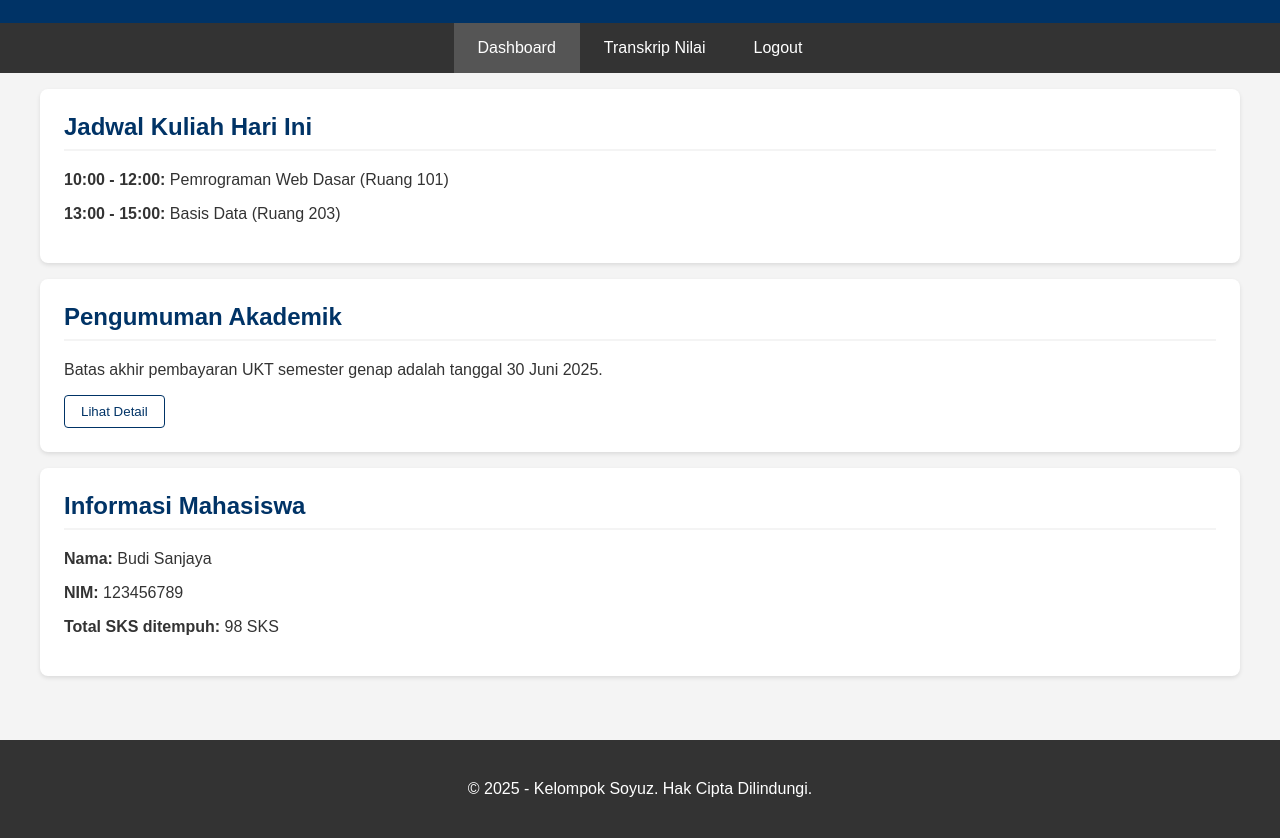
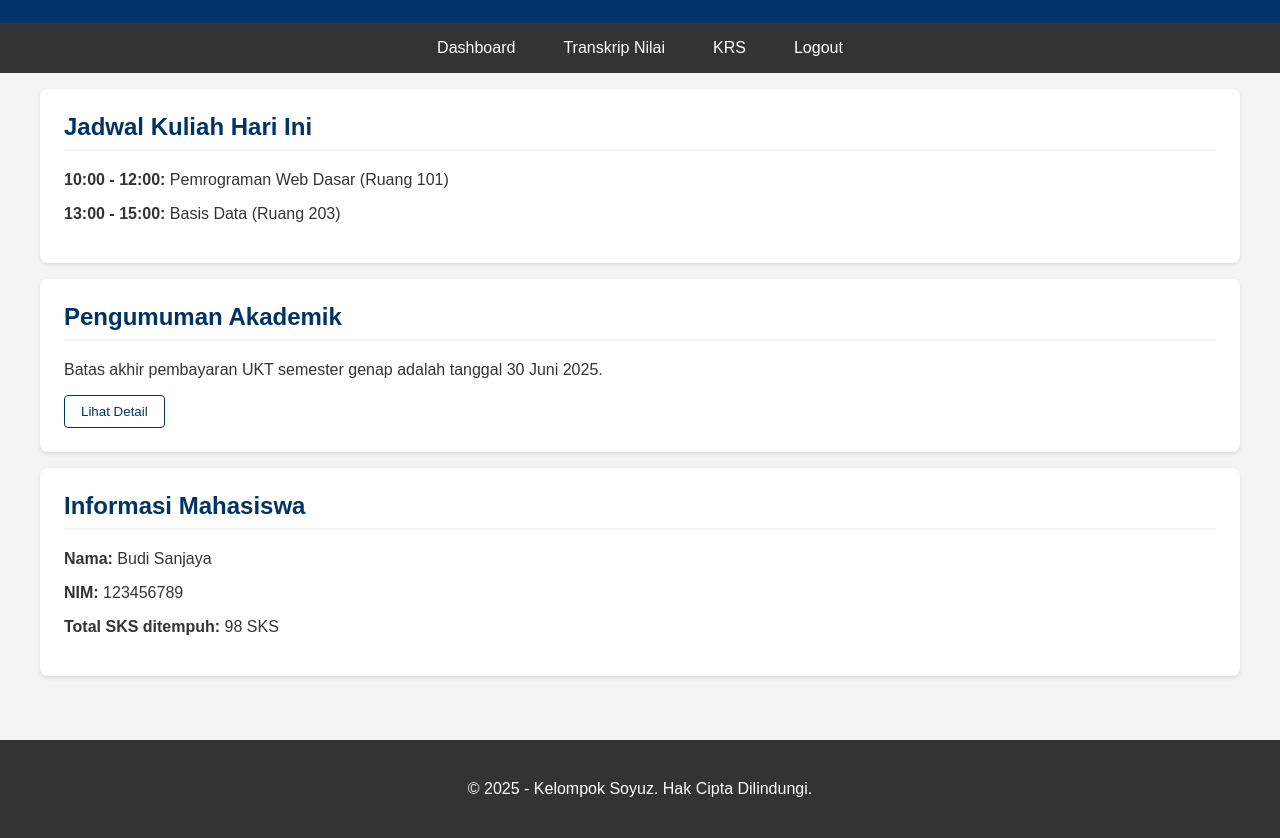
Before and after one commit to brynjuan/PT, a plain HTML site: page dashboard.html in a window 1280 px wide. Shown: the part 89-927 px from the top of the page. Drawn offline with Linux system fonts and the light colour scheme.

Commit message:
tambah link krs

```diff
--- a/dashboard.html
+++ b/dashboard.html
@@ -13,8 +13,9 @@
 
 <nav class="main-nav">
     <ul>
-            <li><a href="dashboard.html" class="active">Dashboard</a></li>
+        <li><a href="dashboard.html">Dashboard</a></li>
         <li><a href="transkrip.html">Transkrip Nilai</a></li>
+        <li><a href="krs.html">KRS</a></li>
         <li><a href="index.html">Logout</a></li>
     </ul>
 </nav>
```
Lines whose indentation alone changed are shown as unchanged.
